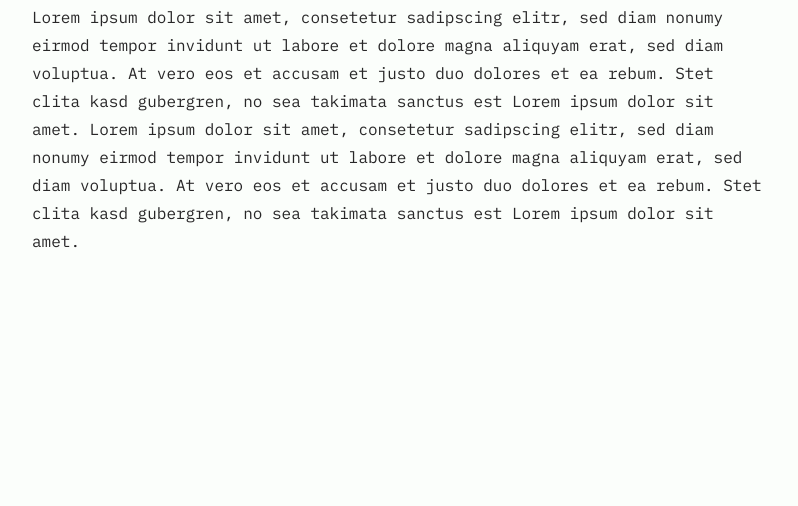
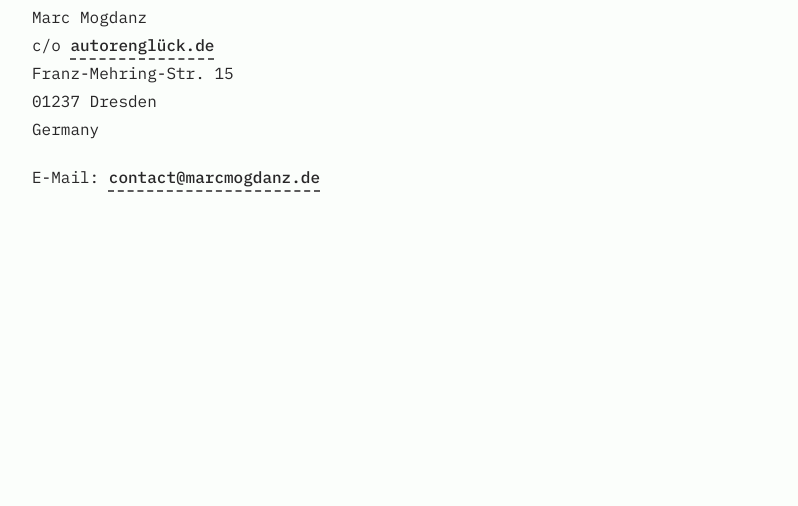
Before and after one commit to MarcMogdanz/marcmogdanz.de, an Astro site: page /imprint in a window 1280 px wide. Shown: the part 218-724 px from the top of the page, without its empty margins (240-1038 px from the left). Built offline with nearby package versions, Linux system fonts and the light colour scheme; Astro itself is replaced by a stand-in of ours.

Commit message:
chore: update content for imprint and privacy pages

```diff
--- a/src/components/Footer.astro
+++ b/src/components/Footer.astro
@@ -18,9 +18,9 @@
     <div class="copyright-wrapper">
       <span>&#169; {currentYear} Marc Mogdanz</span>
       <span class="separator">&nbsp;|&nbsp;</span>
+      <span><a href="/imprint" class="link">Imprint</a></span>
+      <span class="separator">&nbsp;|&nbsp;</span>
       <span><a href="/privacy" class="link">Privacy</a></span>
-      <span class="separator">&nbsp;|&nbsp;</span>
-      <span><a href="/imprint" class="link">Imprint</a></span>
     </div>
   </div>
 </footer>
--- a/src/pages/imprint.md
+++ b/src/pages/imprint.md
@@ -3,4 +3,10 @@
 title: "Imprint"
 ---
 
-Lorem ipsum dolor sit amet, consetetur sadipscing elitr, sed diam nonumy eirmod tempor invidunt ut labore et dolore magna aliquyam erat, sed diam voluptua. At vero eos et accusam et justo duo dolores et ea rebum. Stet clita kasd gubergren, no sea takimata sanctus est Lorem ipsum dolor sit amet. Lorem ipsum dolor sit amet, consetetur sadipscing elitr, sed diam nonumy eirmod tempor invidunt ut labore et dolore magna aliquyam erat, sed diam voluptua. At vero eos et accusam et justo duo dolores et ea rebum. Stet clita kasd gubergren, no sea takimata sanctus est Lorem ipsum dolor sit amet.
+Marc Mogdanz
+c/o autorenglück.de
+Franz-Mehring-Str. 15
+01237 Dresden
+Germany
+
+E-Mail: [contact@marcmogdanz.de](mailto:contact@marcmogdanz.de)
--- a/src/pages/privacy.md
+++ b/src/pages/privacy.md
@@ -3,4 +3,12 @@
 title: "Privacy"
 ---
 
-Lorem ipsum dolor sit amet, consetetur sadipscing elitr, sed diam nonumy eirmod tempor invidunt ut labore et dolore magna aliquyam erat, sed diam voluptua. At vero eos et accusam et justo duo dolores et ea rebum. Stet clita kasd gubergren, no sea takimata sanctus est Lorem ipsum dolor sit amet. Lorem ipsum dolor sit amet, consetetur sadipscing elitr, sed diam nonumy eirmod tempor invidunt ut labore et dolore magna aliquyam erat, sed diam voluptua. At vero eos et accusam et justo duo dolores et ea rebum. Stet clita kasd gubergren, no sea takimata sanctus est Lorem ipsum dolor sit amet.
+## Hosting
+
+This website is being hosted by Vercel, the Privacy Policy of Vercel can be found here: [https://vercel.com/legal/privacy-policy](https://vercel.com/legal/privacy-policy)
+
+## Tracking
+
+This website also uses a **self hosted** version of [umami](https://umami.is/) for website analytics. Plausible is a lightweight and privacy-friendly analytics tool which is open source, does not use any cookies and is fully GDPR conform.
+
+If you'd like to opt-out, you can enable the "Do Not Track" feature in your browser or if you want to be 100% sure, you can block the following domain: `umami.marcmogdanz.de`
```
